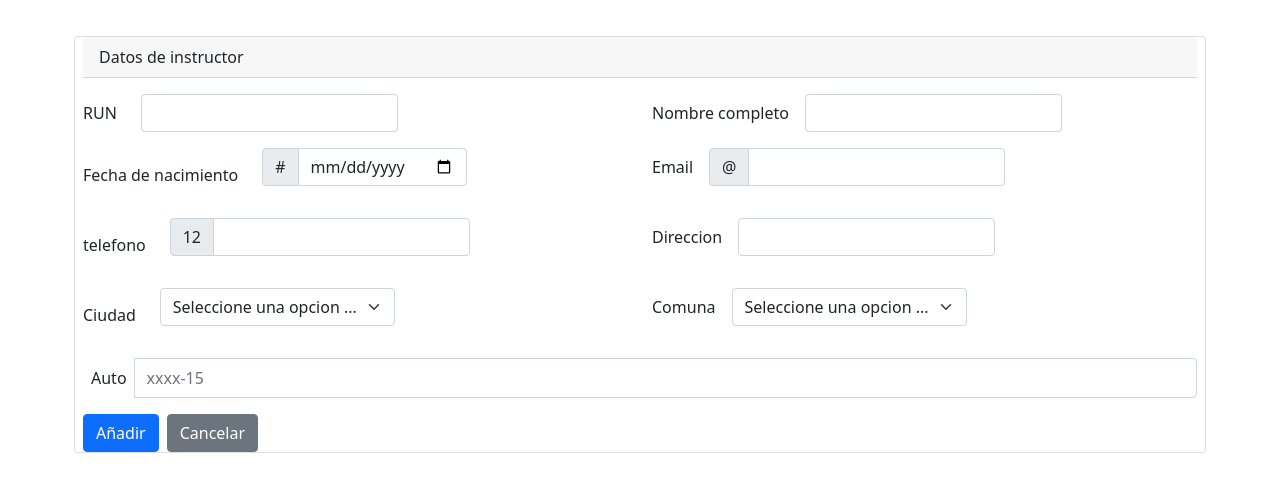
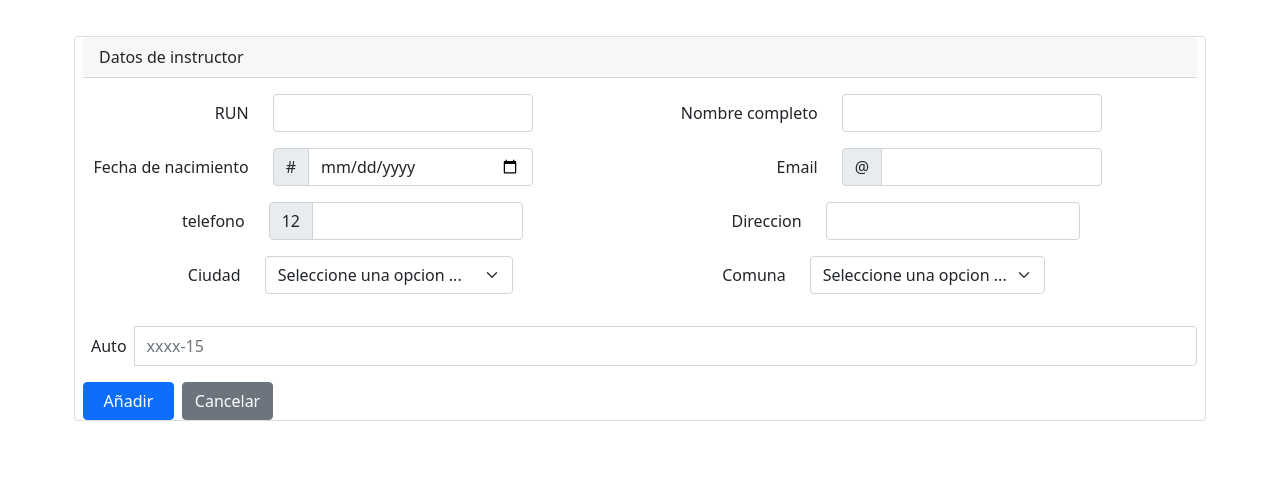
Before and after one commit to jonathanParamo/formulario, a plain HTML site: page index.html in a window 1280 px wide. Shown: the part 66-558 px from the top of the page. Drawn offline with nearby package versions, Linux system fonts and the light colour scheme.

Commit message:
se ha alineado 2 de los 5 div

```diff
--- a/index.html
+++ b/index.html
@@ -12,6 +12,7 @@
   <title>Formulario</title>
 </head>
 <body>
+
   <div class="container">
 
     <p class="h2 text-center mt-4">Ingreso de registro</p>
@@ -20,36 +21,37 @@
           <div class="card-header">
             Datos de instructor
           </div>
-          <div class="row mt-3">
-            <div class="col">
-              <div class="row align-items-center">
-                <div class="col-auto">
-                  <label for="RUN" class="col-form-label">RUN</label>
+          <div class="div col-12 sm-col-6 mt-3">
+            <div class="row">
+              <div class="col-6 text-end">
+                <div class="row">
+                  <div class="col-4">
+                    <label for="RUN" class="col-form-label text-right">RUN</label>
                   </div>
-                <div class="col-auto">
-                  <input type="password" id="RUN" class="form-control" aria-describedby="passwordHelpInline">
+                  <div class="col-6">
+                    <input aling="rigth" type="password" id="RUN" class="form-control" aria-describedby="passwordHelpInline">
                   </div>
                 </div>
               </div>
               <div class="col">
-              <div class="row g-3 align-items-center">
-                <div class="col-auto">
-                  <label for="fullName" class="col-form-label">Nombre completo</label>
+                <div class="row text-end">
+                  <div class="col-4 sm-col-12">
+                    <label for="fullName" class="col-form-label font-zise-10">Nombre completo</label>
                   </div>
-                <div class="col-auto">
-                  <input type="password" id="fullName" class="form-control" aria-describedby="passwordHelpInline">
+                  <div class="col-6">
+                    <td><input aling="rigth" type="password" id="fullName" class="form-control" aria-describedby="passwordHelpInline"></td>
                   </div>
                 </div>
               </div>
             </div>
 
               <div class="row mt-3">
-            <div class="col">
-              <div class="row align-items-center">
-                <div class="col-auto">
+                <div class="col-6 text-end">
+                  <div class="row">
+                    <div class="col-4">
                       <label for="date" class="col-form-label">Fecha de nacimiento</label>
                     </div>
-                <div class="col-auto">
+                    <div class="col-6">
                       <div class="input-group mb-3">
                         <span class="input-group-text" id="basic-addon1">#</span>
                         <input type="date" class="form-control" aria-label="Username" aria-describedby="basic-addon1">
@@ -57,29 +59,27 @@
                     </div>
                   </div>
                 </div>
-
                 <div class="col">
-              <div class="row g-3">
-                <div class="col-auto">
+                  <div class="row text-end">
+                    <div class="col-4 sm-col-12">
                       <label for="email" class="col-form-label">Email</label>
                     </div>
-                <div class="col-auto">
+                    <div class="col-6">
                       <div class="input-group mb-3">
                         <span class="input-group-text" id="basic-addon1">@</span>
-                    <input type="number" class="form-control" aria-label="Username" aria-describedby="basic-addon1">
-                  </div>
+                        <input type="double" class="form-control" aria-label="Username" aria-describedby="basic-addon1">
                       </div>
                     </div>
                   </div>
                 </div>
 
-          <div class="row mt-3">
-            <div class="col">
-              <div class="row align-items-center">
-                <div class="col-auto">
+                <div class="row">
+                  <div class="col-6 text-end">
+                    <div class="row">
+                      <div class="col-4">
                     <label for="number" class="col-form-label">telefono</label>
                   </div>
-                <div class="col-auto">
+                  <div class="col-6">
                     <div class="input-group mb-3">
                       <span class="input-group-text" id="basic-addon1">12</span>
                       <input type="number" class="form-control" aria-label="Username" aria-describedby="basic-addon1">
@@ -89,27 +89,26 @@
               </div>
 
               <div class="col">
-              <div class="row g-3">
-                <div class="col-auto">
-                  <label for="direccion" class="col-form-label">Direccion</label>
+                <div class="row text-end">
+                  <div class="col-4">
+                    <label for="direccion" class="col-form-label">Direccion </label>
                   </div>
-                <div class="col-auto">
-                  <div class="input-group mb-3">
+                  <div class="col-6">
+                    <div class="input-group">
                       <input type="number" class="form-control" aria-label="direccion" aria-describedby="basic-addon1">
                     </div>
                   </div>
                 </div>
               </div>
-          </div>
 
-          <div class="row mt-3">
-            <div class="col">
-              <div class="row align-items-center">
-                <div class="col-auto">
+              <div class="row">
+                <div class="col-6 text-end">
+                  <div class="row">
+                    <div class="col-4">
                     <label for="ciudad" class="col-form-label">Ciudad</label>
                   </div>
-                <div class="col-auto">
-                  <div class="input-group mb-3">
+                  <div class="col-6">
+                    <div class="input-group">
                       <select class="form-select" aria-label="Default select example">
                         <option selected>Seleccione una opcion ...</option>
                         <option value="1">One</option>
@@ -121,12 +120,12 @@
                 </div>
               </div>
 
-            <div class="col">
-              <div class="row g-3">
-                <div class="col-auto">
+              <div class="col-6">
+                <div class="row text-end">
+                  <div class="col-4 sm-col-12">
                     <label for="comuna" class="col-form-label">Comuna</label>
                   </div>
-                <div class="col-auto">
+                  <div class="col-6">
                     <div class="input-group mb-3">
                       <div class="col-auto">
                         <div class="input-group mb-3">
@@ -143,16 +142,21 @@
                 </div>
               </div>
             </div>
-          <div class="input-group mb-3 d-flex-rigth">
+          </div>
+          <div class="col-12 input-group mb-3">
             <div class="p align-items-center m-2">Auto</div>
             <input type="text" class="form-control" placeholder="xxxx-15" aria-label="Username" aria-describedby="basic-addon1">
           </div>
-          <div class="btn-toolbar text-xs-right" role="toolbar" aria-label="Toolbar with button groups">
-            <div class="btn-group me-2" role="group" aria-label="First group">
+          <div class="row text-end">
+            <div class="col-12 text-end">
+              <div class="btn-toolbar col-12" role="toolbar" aria-label="Toolbar with button groups">
+                <div class="btn-group me-2 col-1 text-end" role="group" aria-label="First group">
                   <button type="button" class="btn btn-primary">Añadir</button>
                 </div>
-            <div class="btn-group me-2" role="group" aria-label="Second group">
+                <div class="btn-group me-2 col-1 text-end" role="group" aria-label="Second group">
                   <button type="button" class="btn btn-secondary">Cancelar</button>
+                </div>
+              </div>
             </div>
           </div>
         </div>
```
Lines whose indentation alone changed are shown as unchanged.
